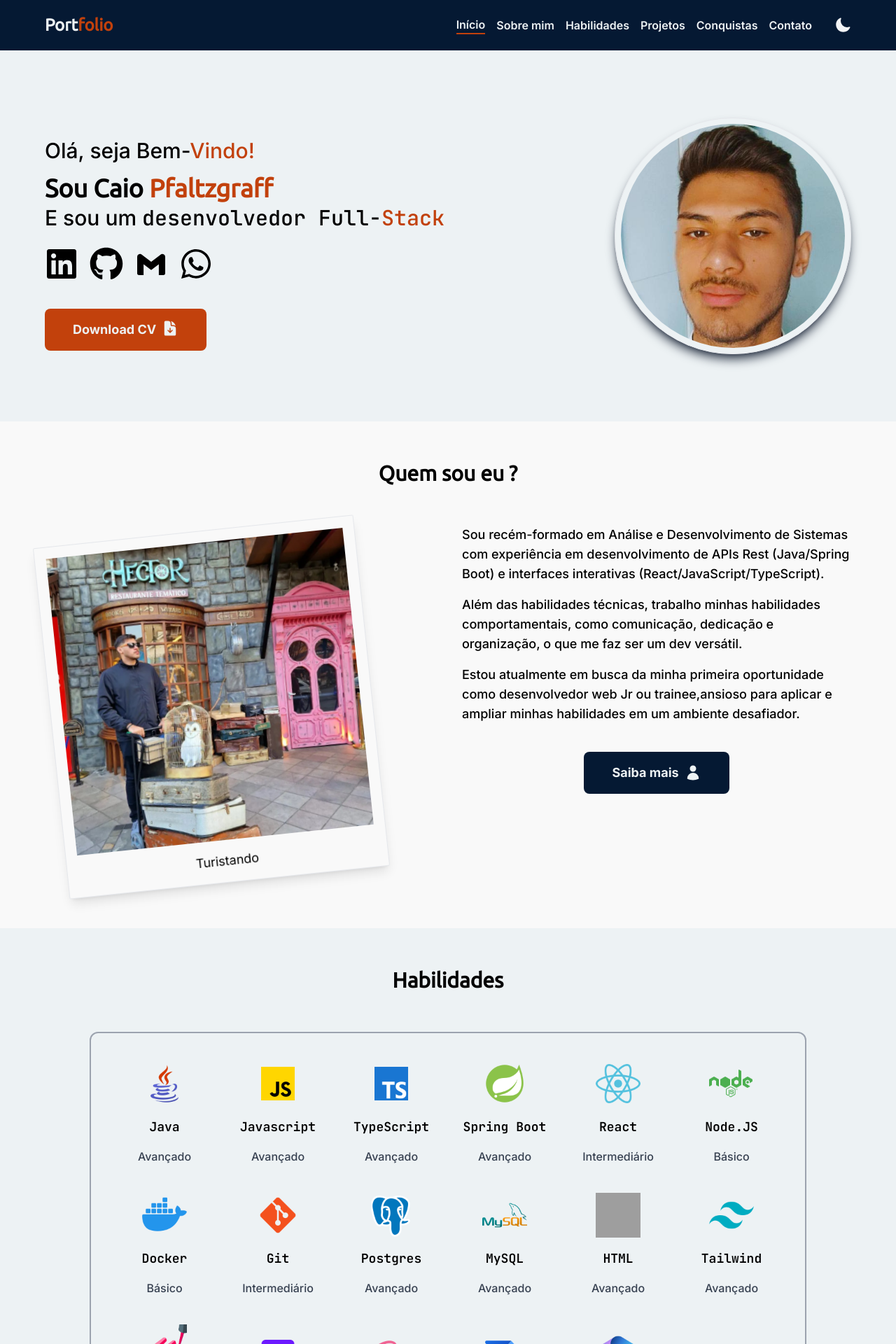
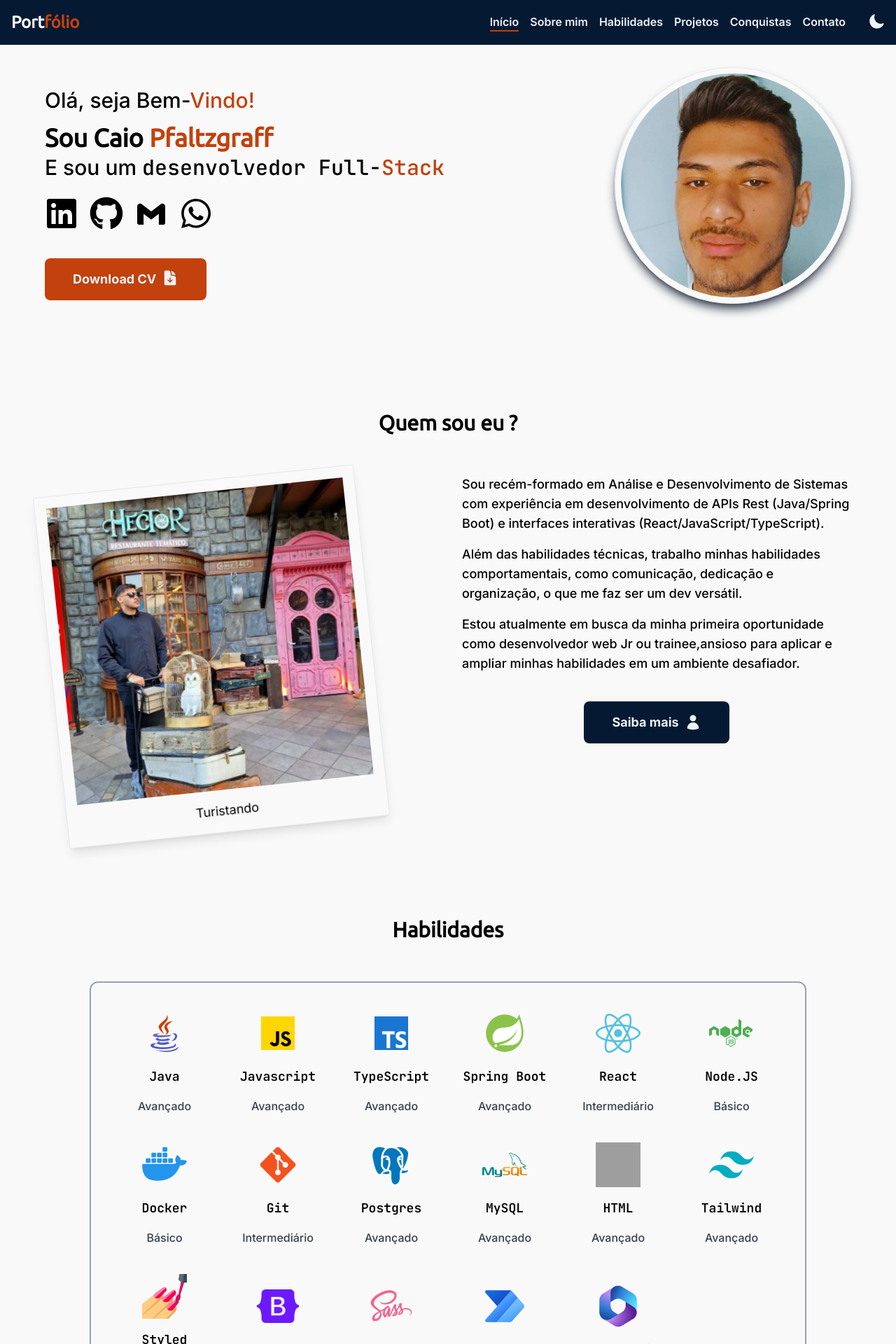
Before and after one commit to Caio-Pfaltzgraff/portfolio, a React (Vite) app: page / in a window 1280 px wide. Shown: the top 1920 px of the page at 70% size. Built offline with nearby package versions, Linux system fonts and the light colour scheme; grey boxes are pictures that could not be loaded.

Commit message:
ajustando layout

```diff
--- a/src/components/Menu.jsx
+++ b/src/components/Menu.jsx
@@ -1,5 +1,6 @@
-import { Bars3Icon, XMarkIcon } from '@heroicons/react/24/solid';
 import { useEffect, useState } from 'react';
+import { AiOutlineClose } from "react-icons/ai";
+import { FaBars } from "react-icons/fa";
 import { Link, useLocation } from 'react-router-dom';
 import { ToggleTheme } from './ToggleTheme';
 
@@ -16,17 +17,19 @@ export function Menu() {
   }
 
   return (
-    <header>
-      <nav className="bg-azul-escuro dark:bg-dark-100">
-        <div className="padding-page py-4 md:py-5">
+    <nav className='bg-azul-escuro dark:bg-dark-100 fixed top-0 w-full z-50'>
+      <div className='max-w-screen-xl mx-auto p-4 2xl:px-0 flex items-center justify-between'>
+        <Link to="/" className='text-2xl font-title text-light-200 font-semibold'>
+          Port<span className='text-orange-700'>fólio</span>
+        </Link>
 
-          <div className="flex items-center justify-between">
-            <div>
-              <Link to="/" className='text-light-100 font-title font-semibold text-2xl'>
-                Port<span className='text-orange-700'>folio</span>
-              </Link>
+        <div className='flex gap-x-6 items-center md:hidden'>
+          <ToggleTheme />
+          {!menuOpen && <FaBars className='h-7 w-7 text-light-200 cursor-pointer' onClick={handlerToggleMenu}/>}
+          {menuOpen && <AiOutlineClose className='h-7 w-7 text-light-200 cursor-pointer' onClick={handlerToggleMenu}/>}
         </div>
-            <div className="hidden md:flex items-center gap-4">
+
+        <div className='hidden md:flex gap-x-4'>
           <Link to="/" className={`nav-link ${location.pathname === '/' ? 'border-b-2 border-orange-700' : ''}`}>Início</Link>
           <Link to="/aboutme" className={`nav-link ${location.pathname === '/aboutme' ? 'border-b-2 border-orange-700' : ''}`}>Sobre mim</Link>
           <Link to="/skills" className={`nav-link ${location.pathname === '/skills' ? 'border-b-2 border-orange-700' : ''}`}>Habilidades</Link>
@@ -35,24 +38,10 @@ export function Menu() {
           <Link to="/contact" className={`nav-link ${location.pathname === '/contact' ? 'border-b-2 border-orange-700' : ''}`}>Contato</Link>
           <ToggleTheme />
         </div>
-
-            <div className='md:hidden flex items-center'>
-              <div className='mr-6'>
-                <ToggleTheme />
       </div>
-              <button
-                className='inline-flex items-center justify-center text-light-200'
-                onClick={handlerToggleMenu}
-              >
-                {menuOpen ? <XMarkIcon className='h-8'/> : <Bars3Icon className='h-8'/>}
-              </button>
-            </div>
-          </div>
-        </div>
-
       {menuOpen && (
-          <div className='md:hidden'>
-            <div className="px-2 pt-2 pb-3 space-y-7 sm:px-3">
+        <div className='h-screen w-full absolute md:hidden bg-azul-escuro dark:bg-dark-100'>
+          <div className='flex flex-col justify-center items-center h-full gap-y-8'>
             <Link to="/" className={`nav-link-mobile ${location.pathname === '/' ? 'text-orange-700' : ''}`}>Início</Link>
             <Link to="/aboutme" className={`nav-link-mobile ${location.pathname === '/aboutme' ? 'text-orange-700' : ''}`}>Sobre mim</Link>
             <Link to="/skills" className={`nav-link-mobile ${location.pathname === '/skills' ? 'text-orange-700' : ''}`}>Habilidades</Link>
@@ -63,6 +52,5 @@ export function Menu() {
         </div>
       )}
     </nav>
-    </header>
   )
 }
--- a/src/global.css
+++ b/src/global.css
@@ -18,15 +18,7 @@
   }
 
   .nav-link-mobile {
-    @apply text-light-100 font-semibold text-xl text-center block
-  }
-
-  @keyframes spin {
-    to { transform: rotate(360deg); }
-  }
-
-  .animate-spin-one {
-    animation: spin 1s ease-in-out fowards;
+    @apply text-light-100 font-semibold text-2xl text-center block
   }
 
 }
--- a/src/pages/Start/index.jsx
+++ b/src/pages/Start/index.jsx
@@ -18,8 +18,8 @@ import { Title } from './Title';
 export default function Start() {
   return (
     <article>
-      <section className="padding-page bg-light-100 dark:bg-dark-200">
-        <div className="flex flex-col md:justify-between md:flex-row-reverse md:items-center py-12 md:py-20 lg:py-24">
+      <section className="padding-page">
+        <div className="flex flex-col mx-auto max-w-screen-xl md:justify-between md:flex-row-reverse md:items-center py-12 md:py-20 lg:py-24">
           <div className="flex justify-center items-center">
             <div className="border dark:border-light-200 rounded-full shadow-lg shadow-gray-700 dark:shadow-none p-2 hover:scale-110 transition duration-500">
               <img
@@ -69,8 +69,8 @@ export default function Start() {
         </div>
       </section>
 
-      <section className="padding-page dark:bg-dark-100">
-        <div className='py-10 md:py-12 lg:py-14'>
+      <section className="padding-page">
+        <div className='py-10 md:py-12 lg:py-14 mx-auto max-w-screen-xl'>
           <Title content="Quem sou eu ?" />
 
           <div className="flex flex-col md:grid md:grid-cols-2 gap-10">
@@ -104,8 +104,8 @@ export default function Start() {
         </div>
       </section>
 
-      <section className='padding-page bg-light-100 dark:bg-dark-200'>
-        <div className='py-10 md:py-12 lg:py-14'>
+      <section className='padding-page'>
+        <div className='py-10 md:py-12 lg:py-14 mx-auto max-w-screen-xl'>
           <Title content="Habilidades" />
 
           <div className='flex justify-center px-2'>
@@ -116,8 +116,8 @@ export default function Start() {
         </div>
       </section>
 
-      <section className="padding-page dark:bg-dark-100">
-        <div className='py-10 md:py-12 lg:py-14'>
+      <section className="padding-page">
+        <div className='py-10 md:py-12 lg:py-14 mx-auto max-w-screen-xl'>
           <Title content="Projetos" />
 
           <div className='grid lg:grid-rows-1 justify-center gap-8 md:gap-x-4 xl:gap-10  md:grid-cols-2 lg:grid-cols-3 px-2'>
@@ -135,8 +135,8 @@ export default function Start() {
         </div>
       </section>
 
-      <section className='padding-page bg-light-100 dark:bg-dark-200'>
-        <div className='py-10 md:py-12 lg:py-14'>
+      <section className='padding-page'>
+        <div className='py-10 md:py-12 lg:py-14 mx-auto max-w-screen-xl'>
           <Title content="Conquistas" />
 
           <div className='grid gap-y-6 gap-x-5 md:grid-cols-2 lg:grid-cols-3 xl:grid-cols-4 2xl:grid-cols-5'>
@@ -221,8 +221,8 @@ export default function Start() {
         </div>
       </section>
 
-      <section className="padding-page dark:bg-dark-100">
-        <div className='py-10 md:py-12 lg:py-14'>
+      <section className="padding-page">
+        <div className='py-10 md:py-12 lg:py-14 mx-auto max-w-screen-xl'>
           <Title content="Serviços" />
 
           <div className='grid justify-center md:flex md:justify-between md:gap-x-3 gap-y-6'>
@@ -242,8 +242,8 @@ export default function Start() {
         </div>
       </section>
 
-      <section className='padding-page bg-light-100 dark:bg-dark-200'>
-        <div className='py-10 md:py-12 lg:py-14'>
+      <section className='padding-page'>
+        <div className='py-10 md:py-12 lg:py-14 mx-auto max-w-screen-xl'>
           <Title content="Contato" />
 
           <div className='flex justify-center items-center'>
```
Lines whose indentation alone changed are shown as unchanged.
